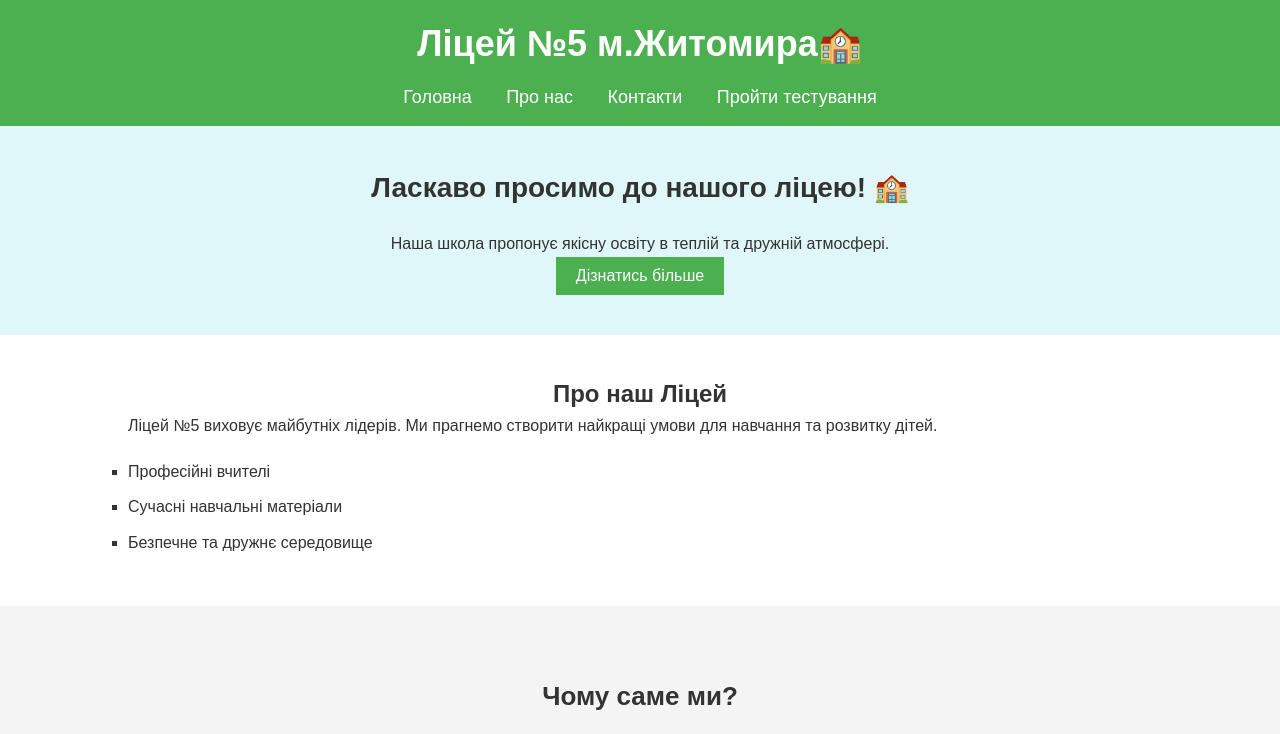
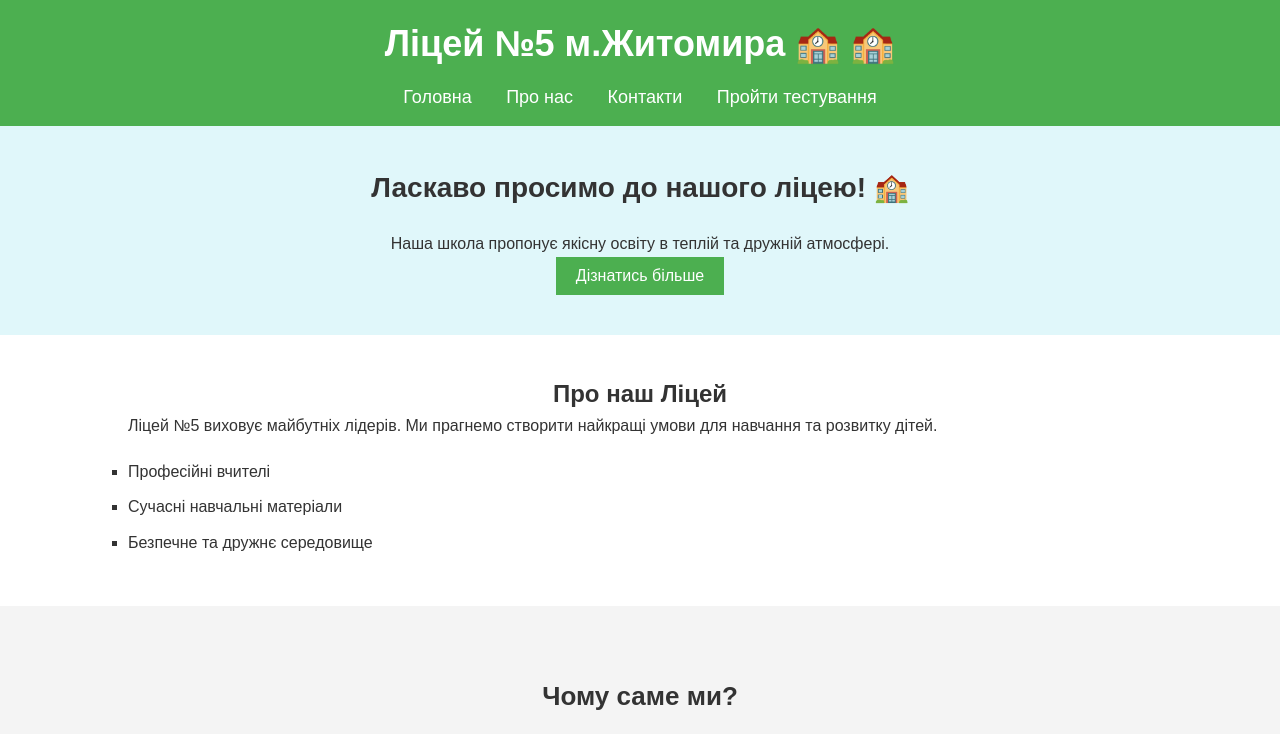
Before and after one commit to maksim464/olimpiada, a plain HTML site: page index.html in a window 1280 px wide. Shown: the top 734 px of the page. Drawn offline with Linux system fonts and the light colour scheme.

Commit message:
Update index.html

```diff
--- a/index.html
+++ b/index.html
@@ -10,7 +10,7 @@
 <body>
     <header>
         <div class="container">
-            <h1>Ліцей №5 м.Житомира🏫</h1>
+            <h1>Ліцей №5 м.Житомира 🏫 &#127979;</h1>
             <nav>
                 <ul>
                     <li><a href="#home">Головна</a></li>
```
